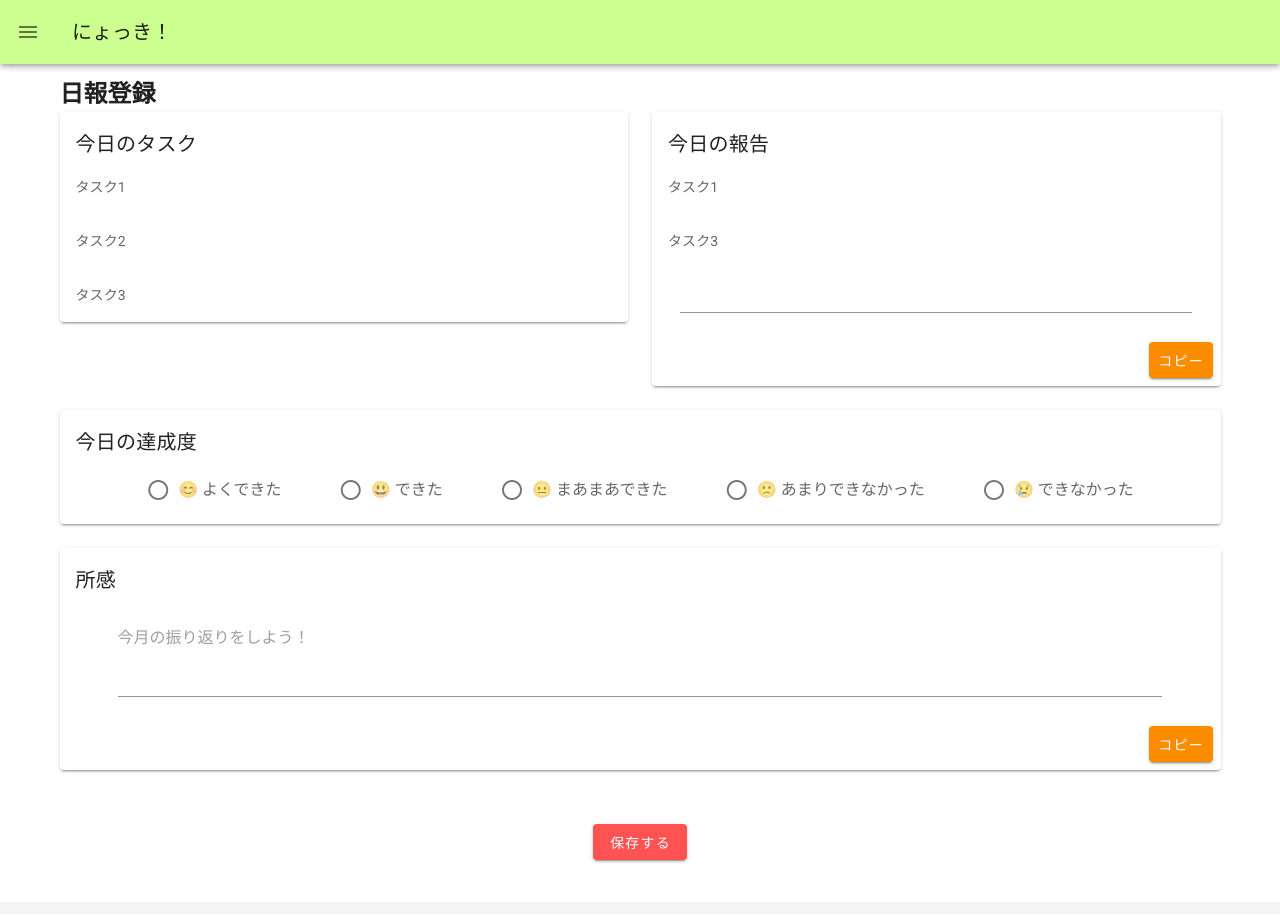
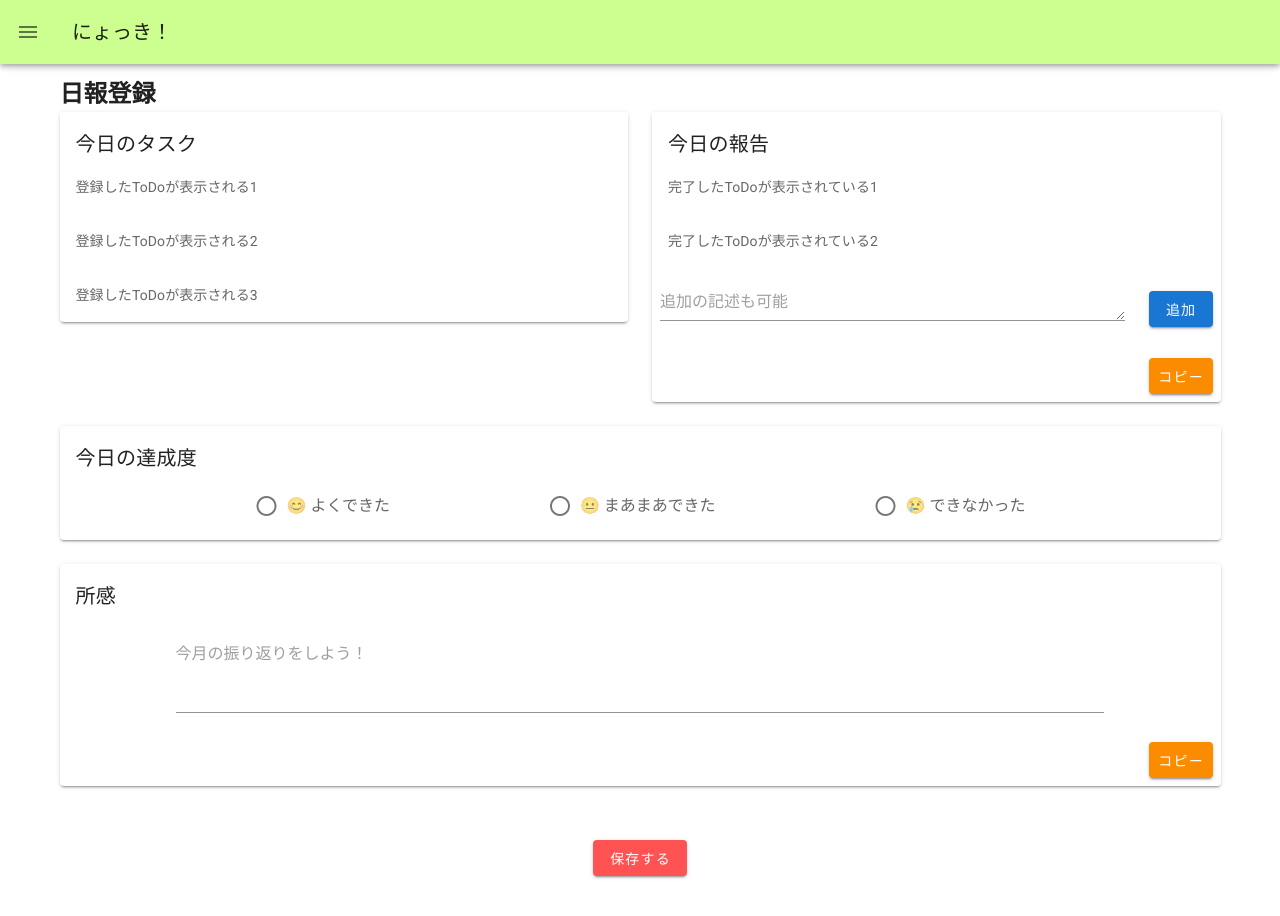
Before and after one commit to salt877/nyokki, a Vue app: page /registerDailyReport in a window 1280 px wide. Shown: the top 916 px of the page. Built offline with nearby package versions, Linux system fonts and the light colour scheme.

Commit message:
月報登録画面を編集しました。

```diff
--- a/src/views/ManageToDo.vue
+++ b/src/views/ManageToDo.vue
@@ -26,14 +26,14 @@ import draggable from 'vuedraggable';
     data() {
         return {
             incompletes: [
-                { no:1 , name: 'タスク1' },
-                { no:2 , name: 'タスク2' },
-                { no:3 , name: 'タスク3' }
+                { no:1 , name: 'ToDoの移動ができる1' },
+                { no:2 , name: 'ToDoの移動ができる2' },
+                { no:3 , name: 'ToDoの移動ができる3' }
             ],
              completes: [
-                { no:4 , name: 'タスク4'},
-                { no:5 , name: 'タスク5' },
-                { no:6 , name: 'タスク6' }
+                { no:4 , name: 'ToDoの移動ができる4'},
+                { no:5 , name: 'ToDoの移動ができる5' },
+                { no:6 , name: 'ToDoの移動ができる6' }
             ]
         }
     }
--- a/src/views/RegisterDailyReport.vue
+++ b/src/views/RegisterDailyReport.vue
@@ -5,17 +5,33 @@
       <v-col>
         <v-card>
           <v-card-title>今日のタスク</v-card-title>
-          <v-card-text>タスク1</v-card-text>
-          <v-card-text>タスク2</v-card-text>
-          <v-card-text>タスク3</v-card-text>
+          <v-card-text>登録したToDoが表示される1</v-card-text>
+          <v-card-text>登録したToDoが表示される2</v-card-text>
+          <v-card-text>登録したToDoが表示される3</v-card-text>
         </v-card>
       </v-col>
       <v-col>
         <v-card>
           <v-card-title>今日の報告</v-card-title>
-          <v-card-text>タスク1</v-card-text>
-          <v-card-text>タスク3</v-card-text>
-          <v-text-field>自由記述</v-text-field>
+          <v-card-text
+            v-for="card in cards"
+            :key="card"
+          >
+            {{card}}
+          </v-card-text>
+          <v-card-actions>
+            <v-textarea
+              rows="1"
+              placeholder="追加の記述も可能"
+              v-model="newCard"
+            >
+            </v-textarea>
+            <v-spacer></v-spacer>
+            <v-btn
+            color="primary"
+            @click="addNewCard()"
+            >追加</v-btn>
+          </v-card-actions>
           <v-card-actions>
             <v-btn color="warning">コピー</v-btn>
           </v-card-actions>
@@ -30,9 +46,7 @@
           </v-card-title>
           <v-radio-group row>
             <v-radio label="😊 よくできた"></v-radio>
-            <v-radio label="😃 できた"></v-radio>
             <v-radio label="😐 まあまあできた"></v-radio>
-            <v-radio label="🙁 あまりできなかった"></v-radio>
             <v-radio label="😢 できなかった"></v-radio>
           </v-radio-group>
         </v-card>
@@ -75,13 +89,32 @@
 
 <script>
   export default {
-    name: "RegisterDailyReport"
+    name: "RegisterDailyReport",
+    data() {
+      return {
+        newCard: '',
+        cards: [
+          '完了したToDoが表示されている1' ,
+          '完了したToDoが表示されている2'
+        ]
+      }
+    },
+    methods: {
+      addNewCard: function() {
+        const addCard = this.newCard;
+        if(!addCard){
+          return ;
+        }
+        this.cards.push(addCard);
+        this.newCard = '';
+      }
+    }
   };
 </script>
 
 <style scoped>
 .v-input {
-    width: 90%;
+    width: 80%;
     margin: auto;
 }
 .v-input--radio-group.v-input--radio-group--row .v-radio {
--- a/src/views/RegisterMonthlyReport.vue
+++ b/src/views/RegisterMonthlyReport.vue
@@ -9,7 +9,7 @@
                         v-for="tmGoal in thisMonthsGoals"
                         :key="tmGoal"
                     >
-                        {{ tmGoal.text }}
+                        {{ tmGoal }}
                     </v-card-text>
                 </v-card>
             </v-col>
@@ -43,7 +43,7 @@
                     <v-card-text
                         v-for=" nmGoal in nextMonthsGoals"
                         :key="nmGoal">
-                        {{ nmGoal.text }}
+                        {{ nmGoal }}
                     </v-card-text>
                     <v-text-field
                         placeholder="来月の目標は？"
@@ -78,13 +78,13 @@
     data() {
         return {
             thisMonthsGoals:[
-                { text: '目標1'},
-                { text: '目標2'}
+                '目標1',
+                '目標2'
             ],
             inputNextMonthsGoals: '',
             nextMonthsGoals: [
-                { text: '来月の目標1' },
-                { text: '来月の目標2' }
+                '来月の目標1',
+                '来月の目標2'
             ]
         }
     },
@@ -94,9 +94,7 @@
             if (!newMonthsGoals){
                 return ;
             }
-            this.nextMonthsGoals.push({
-                text: newMonthsGoals
-            });
+            this.nextMonthsGoals.push(newMonthsGoals);
             this.inputNextMonthsGoals = '';
         }
     }
--- a/src/views/RegisterToDo.vue
+++ b/src/views/RegisterToDo.vue
@@ -53,9 +53,9 @@
         return {
             toDoCard: '',
             todos:[
-                { text: 'タスク1' },
-                { text: 'タスク2' },
-                { text: 'タスク3' }
+                { text: 'ここにToDoが追加される1' },
+                { text: 'ここにToDoが追加される2' },
+                { text: 'ここにToDoが追加される3' }
             ]
         }
     },
```
